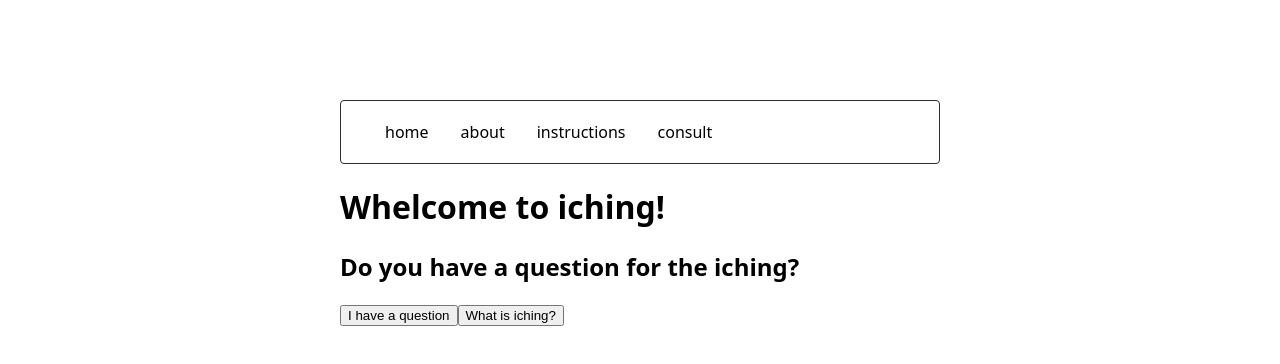
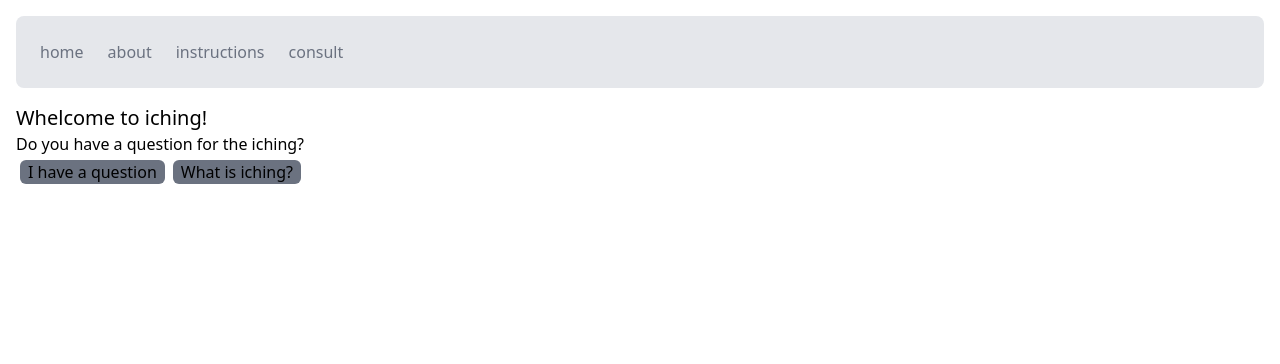
Before and after one commit to Sbector/iching, a Next.js app: page / in a window 1280 px wide. Shown: the top 364 px of the page. Built offline with nearby package versions, Linux system fonts and the light colour scheme.

Commit message:
Styling with tailwind

```diff
--- /dev/null
+++ b/app/components/Button.jsx
@@ -0,0 +1,7 @@
+export default function Button( {children} ) {
+    return (
+        <button className="bg-gray-500 hover:bg-gray-300 rounded-md m-1 px-2">
+            {children}
+        </button>
+    )
+}
--- a/app/components/CoinToss.jsx
+++ b/app/components/CoinToss.jsx
@@ -1,5 +1,6 @@
 'use client'
 import { useState } from "react"
+import Button from "./Button";
 
 export default function CoinToss() {
     const [coinResults, setCoinResults] = useState([])
@@ -17,7 +18,7 @@ export default function CoinToss() {
 
     return (
       <div>
-        <button onClick={tossCoins}>Toss Coins</button>
+        <Button onClick={tossCoins}>Toss Coins</Button>
         <p>{coinResults}</p>
       </div>
     )
--- a/app/components/Header.jsx
+++ b/app/components/Header.jsx
@@ -1,4 +1,3 @@
-import styles from './Header.module.css'
 import Link from "next/link"
 
 const links = [{
@@ -17,12 +16,12 @@ const links = [{
 
 export default function Header () {
     return(
-        <header className={styles.header}>
-          <nav>
-            <ul className={styles.navigation}>
+        <header className="m-4">
+          <nav class="flex items-center justify-between flex-wrap bg-gray-200 p-6 rounded-lg">
+            <ul className="flex">
               {links.map(({ label, route }) => (
-                <li key={route}>
-                  <Link href={route}>{label}</Link>
+                <li key={route} className="mr-6">
+                  <Link href={route} className="text-gray-500 hover:text-gray-900">{label}</Link>
                 </li>
               ))}
             </ul>
--- a/app/components/Header.module.css
+++ /dev/null
@@ -1,27 +0,0 @@
-.header {
-    border: 1px solid #2e2e2e;
-    border-radius: 4px;
-    padding: 4px;
-}
-
-.navigation {
-    display: flex;
-    list-style: none;
-    gap: 32px;
-}
-
-.navigation a:hover {
-    color: #2e2e2e;
-    text-decoration: line-through;
-}
-
-@media (prefers-color-scheme: dark) {
-    .header {
-        border: 1px solid #f0f0f0;
-    }
-
-    .navigation a:hover {
-        color: #f0f0f0;
-    }
-
-}
--- a/app/components/Question.jsx
+++ b/app/components/Question.jsx
@@ -1,10 +1,8 @@
-import styles from './Question.module.css'
-
 export default function question() {
     return (
         <div>
             <label htmlFor="question">Enter your question </label><br/>
-            <textarea className={styles.input} type="text" id="questionBox" name="question"/><br/><br/>
+            <textarea type="text" name="question"/><br/><br/>
         </div>
     )
 }
--- a/app/components/Question.module.css
+++ /dev/null
@@ -1,4 +0,0 @@
-.input {
-    width: 400px;
-    height: 50px;
-}
--- a/app/globals.css
+++ b/app/globals.css
@@ -1,34 +1,3 @@
-html,
-body {
-  padding: 0;
-  margin: 0;
-  font-family: system-ui, -apple-system, BlinkMacSystemFont, 'Segoe UI', Roboto, Oxygen,
-    Ubuntu, Cantarell, 'Open Sans', 'Helvetica Neue', sans-serif;
-}
-
-a {
-  color: inherit;
-  text-decoration: none;
-}
-
-* {
-  box-sizing: border-box;
-}
-
-body {
-  padding: 100px;
-  max-width: 800px;
-  margin: auto;
-}
-
-@media (prefers-color-scheme: dark) {
-  html {
-    color-scheme: dark;
-  }
-
-  body {
-    color: white;
-    background: black;
-  }
-
-}
+@tailwind base;
+@tailwind components;
+@tailwind utilities;
--- a/app/layout.jsx
+++ b/app/layout.jsx
@@ -10,9 +10,11 @@ export default function RootLayout({ children }) {
   return (
     <html lang="en">
 
-      <body>
+      <body className='bg-white dark:bg-black'>
         <Header/>
+        <div className='m-4 text-black dark:text-white'>
         {children}
+        </div>
       </body>
     </html>
   )
--- a/app/page.jsx
+++ b/app/page.jsx
@@ -1,16 +1,18 @@
+import Button from "./components/Button"
+
 export default function HomePage() {
   return (
     <div>
       <div>
-        <h1>Whelcome to <span>iching</span>!</h1>
+        <h1 className="text-xl">Whelcome to <span>iching</span>!</h1>
       </div>
       <div>
-        <h2>Do you have a question for the iching?</h2>
+        <p>Do you have a question for the iching?</p>
         <a href="./consult">
-          <button>I have a question</button>
+          <Button>I have a question</Button>
         </a>
         <a href="./about">
-        <button>What is iching?</button>
+        <Button>What is iching?</Button>
         </a>
       </div>
     </div>
--- a/tailwind.config.js
+++ b/tailwind.config.js
@@ -7,11 +7,6 @@ module.exports = {
   ],
   theme: {
     extend: {
-      backgroundImage: {
-        'gradient-radial': 'radial-gradient(var(--tw-gradient-stops))',
-        'gradient-conic':
-          'conic-gradient(from 180deg at 50% 50%, var(--tw-gradient-stops))',
-      },
     },
   },
   plugins: [],
```
